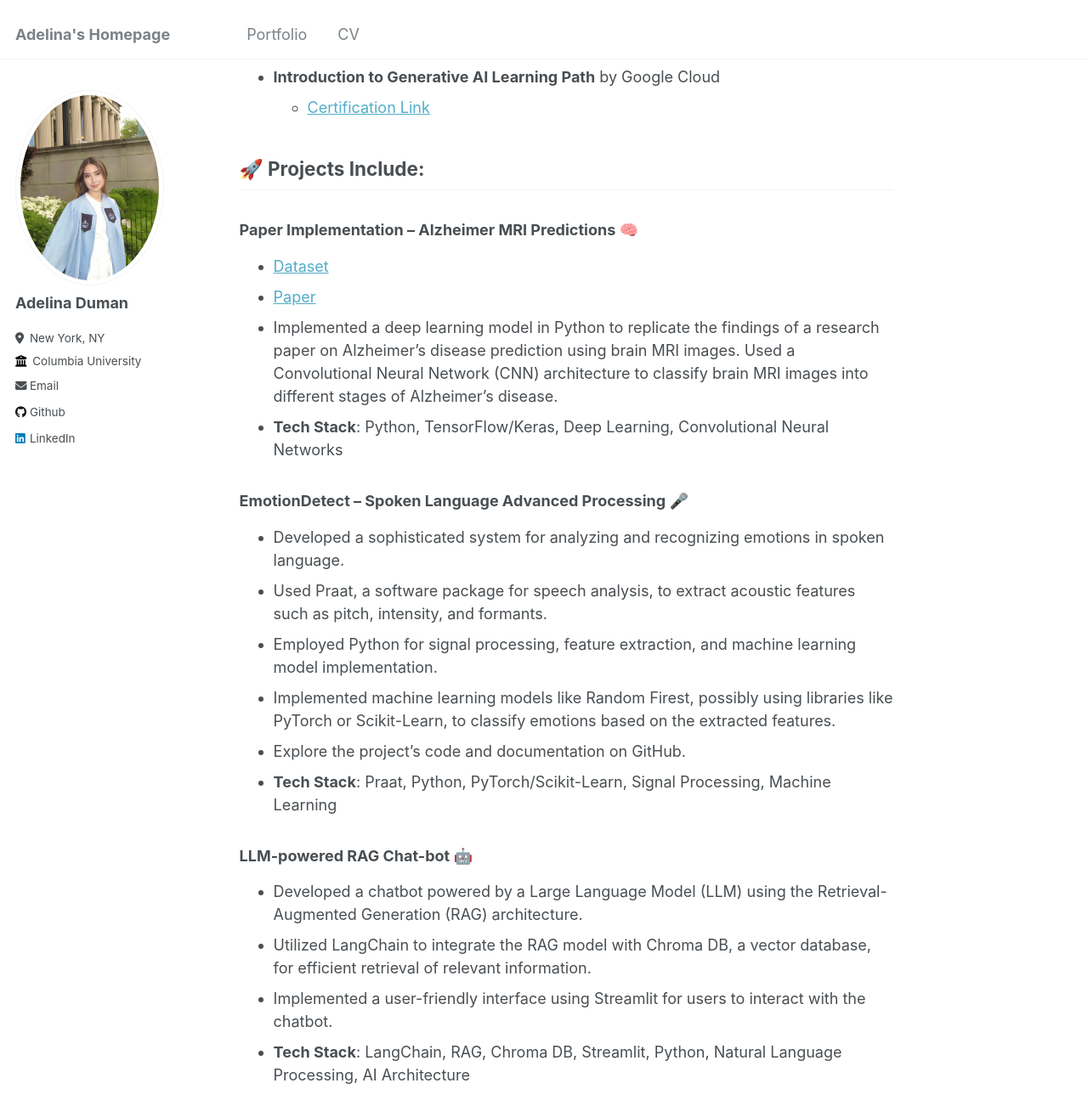
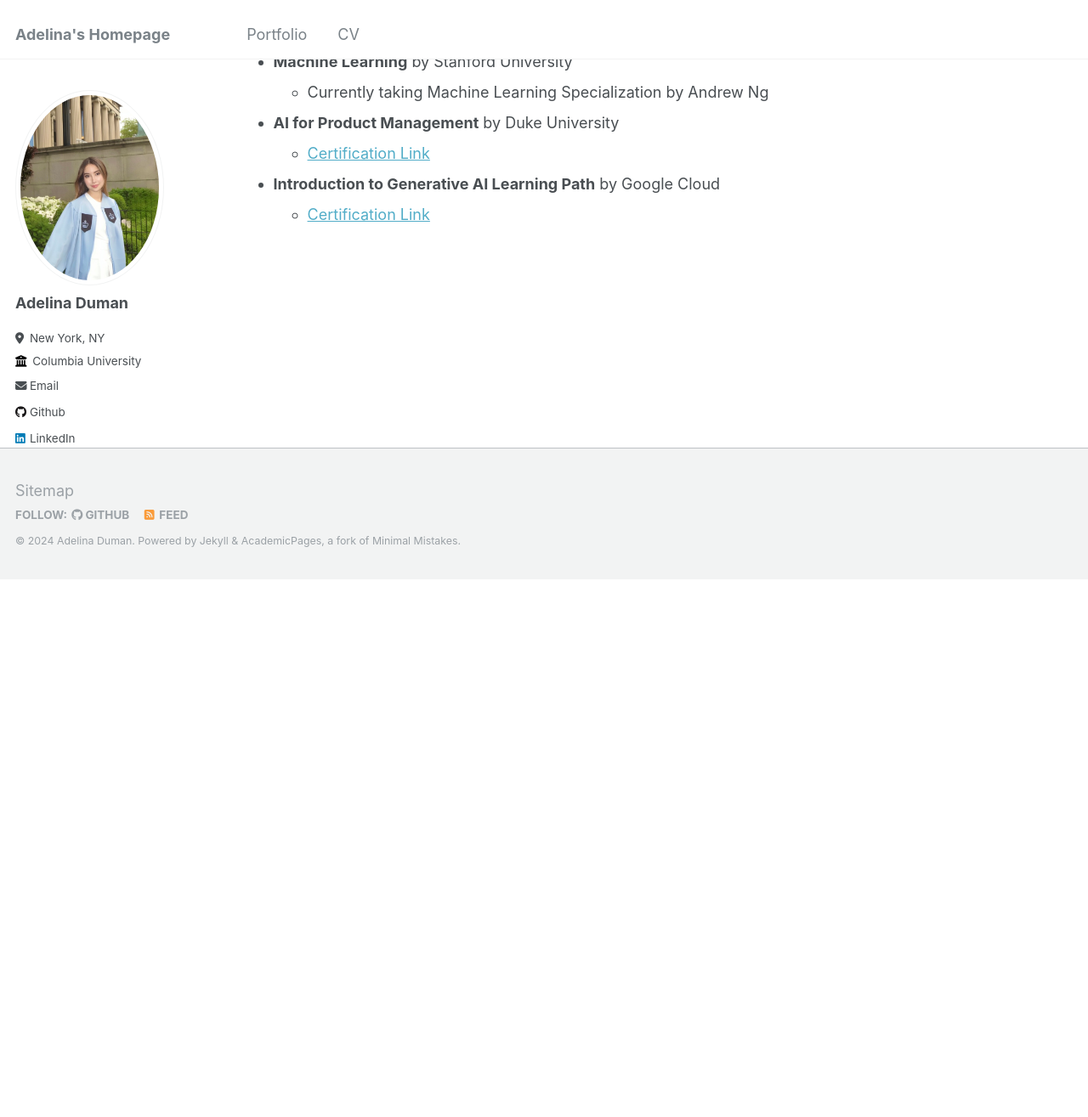
Before and after one commit to adelinaduman/adelinaduman, a Jekyll site: the page built from _pages/about.md, in a window 1280 px wide and 1400 px high, scrolled down 2288 px. Shown: the top 1315 px of the window at 85% size. Built offline with Jekyll 4.4.1, drawn with Linux system fonts in a browser that asks for light colours; after the commit the page ends 2971 px from its top, so only the background shows below that; some of the changed text lies outside the part shown.

Commit message:
Update about.md

```diff
--- a/_pages/about.md
+++ b/_pages/about.md
@@ -9,7 +9,7 @@ redirect_from:
 
 # Welcome to My Page! 🌟
 
-Hello! I'm **Adelina Duman**, a recent graduate from Columbia University, specializing in the Intelligent Systems track. My academic journey has equipped me with a robust foundation in Artificial Intelligence, Applied Machine Learning, and Natural Language Processing.
+Hello! I'm **Adelina Duman**, a recent graduate from Columbia University, specializing in the Intelligent Systems track. My academic journey has equipped me with a robust foundation in Artificial Intelligence, Applied Machine Learning, and Natural Language Processing. I also interned at Duolingo as a Software Engineer and worked as a AI Researcher in EPFL University, working on the intersection between AI and neuoscience
 
 ## 🎓 Education
 - **Columbia University** (Graduation Date: May 2024)
@@ -22,7 +22,7 @@ Hello! I'm **Adelina Duman**, a recent graduate from Columbia University, specia
 - Implemented and optimized algorithms including decision trees, SVMs, and neural networks.
 - Enhanced predictive modeling accuracy through advanced data preprocessing.
 - **Tech Stack:** Python, TensorFlow, Keras, Scikit-Learn, Pandas
-- **Skills:** Machine Learning, Data Preprocessing, Model Optimization
+- **Skills:** Deep Learning, Neural Networks, Data Preprocessing, Model Optimization
 
 ### **Duolingo Software Engineering Intern** 🦉🟢
 - Developed an Android mobile app "Concentration Game" with a team of engineers, where users can practice words in their learning language.
@@ -57,34 +57,9 @@ Hello! I'm **Adelina Duman**, a recent graduate from Columbia University, specia
 
 
 ## 📜 Certifications
+- **Machine Learning** by Stanford University
+  - Currently taking Machine Learning Specialization by Andrew Ng
 - **AI for Product Management** by Duke University
   - [Certification Link](https://coursera.org/share/4459a4c9419eb3e1088fee9e5ecfcc71)
 - **Introduction to Generative AI Learning Path** by Google Cloud
   - [Certification Link](https://www.cloudskillsboost.google/public_profiles/7e0bdce2-c4da-40c7-a410-0ffb076ff6ed)
-
-
-
-## 🚀 Projects Include:
-
-### **Paper Implementation – Alzheimer MRI Predictions** 🧠
-- [Dataset](https://www.kaggle.com/datasets/tourist55/alzheimers-dataset-4-class-of-images)
-- [Paper](https://www.medrxiv.org/content/10.1101/2021.05.24.21257554v2.full)
-- Implemented a deep learning model in Python to replicate the findings of a research paper on Alzheimer's disease prediction using brain MRI images.
-Used a Convolutional Neural Network (CNN) architecture to classify brain MRI images into different stages of Alzheimer's disease.
-- **Tech Stack**: Python, TensorFlow/Keras, Deep Learning, Convolutional Neural Networks
-
-
-### **EmotionDetect – Spoken Language Advanced Processing** 🎤
-- Developed a sophisticated system for analyzing and recognizing emotions in spoken language.
-- Used Praat, a software package for speech analysis, to extract acoustic features such as pitch, intensity, and formants.
-- Employed Python for signal processing, feature extraction, and machine learning model implementation.
-- Implemented machine learning models like Random Firest, possibly using libraries like PyTorch or Scikit-Learn, to classify emotions based on the extracted features.
-- Explore the project's code and documentation on GitHub.
-- **Tech Stack**: Praat, Python, PyTorch/Scikit-Learn, Signal Processing, Machine Learning
-
-
-### **LLM-powered RAG Chat-bot** 🤖
-- Developed a chatbot powered by a Large Language Model (LLM) using the Retrieval-Augmented Generation (RAG) architecture.
-- Utilized LangChain to integrate the RAG model with Chroma DB, a vector database, for efficient retrieval of relevant information.
-- Implemented a user-friendly interface using Streamlit for users to interact with the chatbot.
-- **Tech Stack**: LangChain, RAG, Chroma DB, Streamlit, Python, Natural Language Processing, AI Architecture
```
